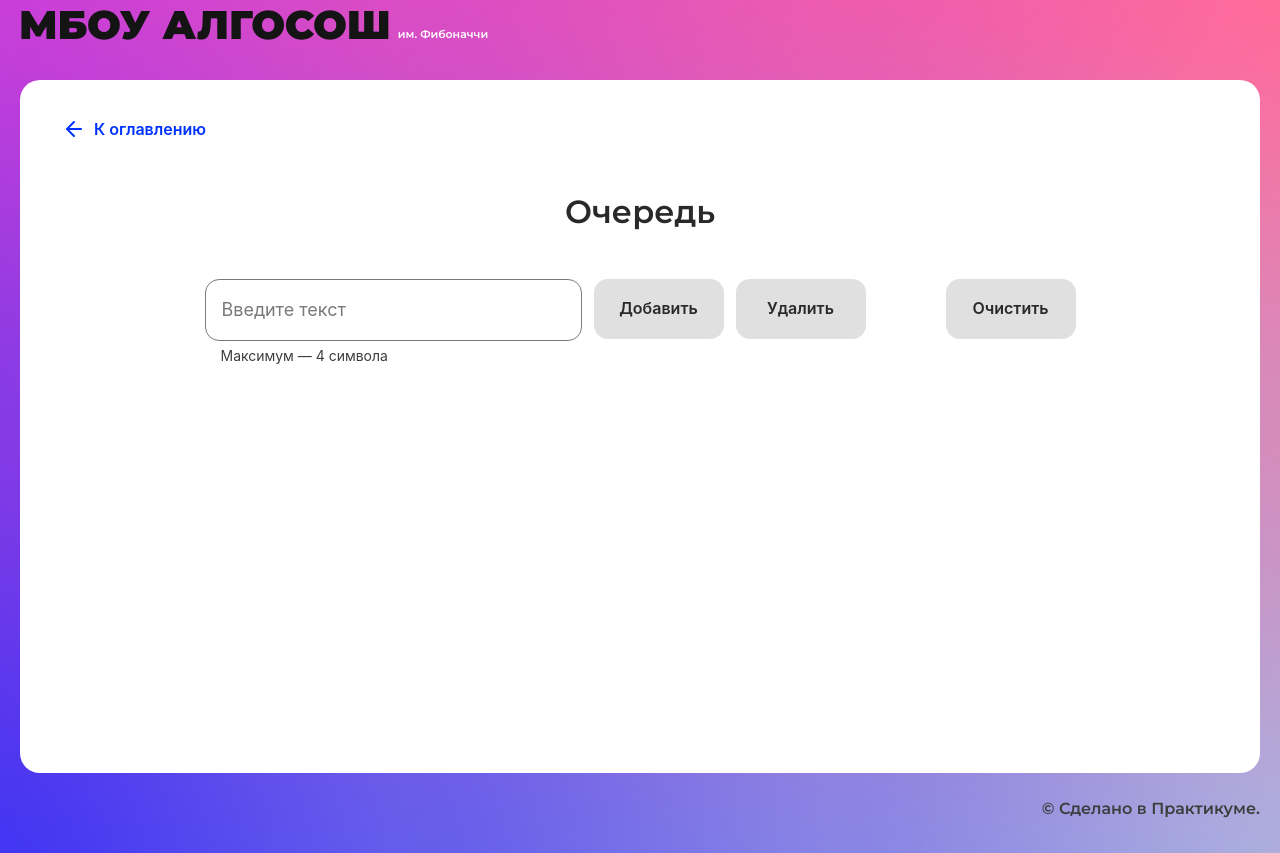
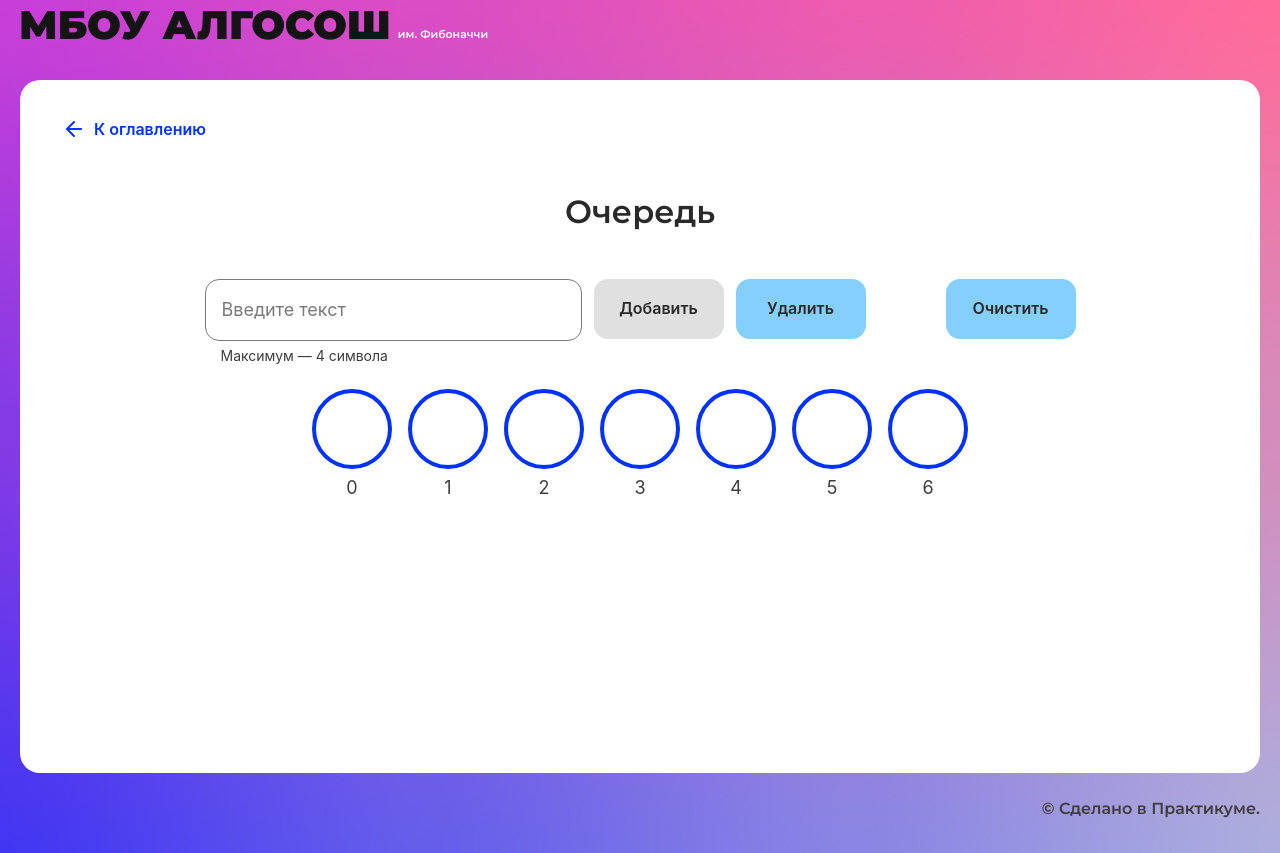
Before and after one commit to lizonkisel/algososh, a React (Create React App) app: page /queue in a window 1280 px wide. Built offline with nearby package versions, Linux system fonts and the light colour scheme.

Commit message:
feat: add all functions for queue. Need to fix logic for head element

```diff
--- a/src/components/queue-page/queue-class.ts
+++ b/src/components/queue-page/queue-class.ts
@@ -1,11 +1,18 @@
 interface IQueue<T> {
     enqueue: (item: T) => void;
     dequeue: () => void;
+    getQueue: () => (T | null)[];
+    getQueueLength: () => number;
+    getHeadIndex: () => number;
+    getTailIndex: () => number;
+    getSize: () => number;
     // peak: () => T | null;
+    clear: () => void;
 }
 
 export class Queue<T> implements IQueue<T> {
-    private container: (T | null)[] = [];
+    // private container: (T | null)[] = [];
+    private container: (T)[] = [];
     private head = 0;
     private tail = 0;
     private readonly size: number = 0;
@@ -14,9 +21,12 @@ export class Queue<T> implements IQueue<T> {
     constructor(size: number) {
         this.size = size;
         this.container = Array(size);
+        // this.container = [...Array(size)].map(() => null);
     }
 
     enqueue = (item: T) => {
+        console.log(this.length);
+
         if (this.length >= this.size) {
             throw new Error("Maximum length exceeded");
         } else {
@@ -40,4 +50,30 @@ export class Queue<T> implements IQueue<T> {
     };
 
     isEmpty = () => this.length === 0;
+
+    getQueue = () => {
+        return this.container;
+    }
+
+    getQueueLength = () => {
+        return this.container.length;
+    }
+
+    getHeadIndex = () => {
+        return this.head;
+    };
+
+    getTailIndex = () => {
+        return this.tail;
+    };
+
+    getSize = () => {
+        return this.size;
+    };
+
+    clear = () => {
+        this.container = Array(this.size);
+        this.head = 0;
+        this.tail = 0;
+    }
 }
--- a/src/components/queue-page/queue-page.tsx
+++ b/src/components/queue-page/queue-page.tsx
@@ -15,63 +15,155 @@ const queue = new Queue<number | string>(7);
 export const QueuePage: React.FC = () => {
 
   const [currentLetter, setCurrentLetter] = React.useState<number | string >('');
-  const [currentStack, setCurrentStack] = React.useState<{letter: number | string, state: ElementStates, index: number, isTop: boolean}[]>([]);
+  const [currentQueue, setCurrentQueue] = React.useState<{
+    letter: number | string,
+    state: ElementStates,
+    index: number,
+    isHead: boolean,
+    isTail: boolean
+  }[]>([]);
 
   const delay = (ms: number) =>
   new Promise((resolve) => setTimeout(resolve, ms));
 
+  React.useEffect(() => {
+    console.log(currentQueue);
+    console.log(queue.getQueue());
+    initializeQueue();
+  }, []);
+
+  function initializeQueue() {
+    console.log(queue.getQueueLength());
+    const tempArr = [];
+    for (let i = 0; i < queue.getQueueLength(); i++) {
+      tempArr.push({
+        letter: '',
+        state: ElementStates.Default,
+        index: i,
+        isHead: false,
+        isTail: false
+        // isHead: i === queue.getHeadIndex() ? true : false,
+        // isTail: i === queue.getTailIndex() ? true : false
+      });
+      // queue.enqueue('');
+    }
+    setCurrentQueue(tempArr);
+  };
+
   const addToQueue = async(e: React.FormEvent<HTMLFormElement>) => {
-    // e.preventDefault();
+    e.preventDefault();
 
     // if (currentLetter !== '' && currentLetter !== null && currentLetter !== undefined) {
-    //   stack.push(currentLetter);
-    //   setCurrentStack([...stack.getStack().map((value, i) => {
-    //     return {letter: value, state: i + 1 === stack.getSize() ? ElementStates.Changing : ElementStates.Default, index: i, isTop: i + 1 === stack.getSize() ? true : false}
-    //   })]);
-    // }
+    if (currentLetter !== '' && currentLetter !== null && currentLetter !== undefined) {
+      queue.enqueue(currentLetter);
+      console.log(queue.getQueue());
 
-    // await delay(500);
+      setCurrentQueue([...queue.getQueue().map((value, i) => {
+        console.log(value);
+        console.log(i);
+        console.log(currentQueue);
+        console.log(queue.getTailIndex());
+        return {
+          letter: value,
+          state: i + 1 === queue.getTailIndex() ? ElementStates.Changing : ElementStates.Default,
+          index: i,
+          isHead: i === queue.getHeadIndex() ? true : false,
+          isTail: i + 1 === queue.getTailIndex() ? true : false
+        }
+      })]);
+    }
 
-    // setCurrentStack([...stack.getStack().map((value, i) => {
-    //   return {letter: value, state: ElementStates.Default, index: i, isTop: i + 1 === stack.getSize() ? true : false}
-    // })]);
+    await delay(500);
 
-    // setCurrentLetter('');
+    setCurrentQueue([...queue.getQueue().map((value, i) => {
+      return {
+        letter: value,
+        state: ElementStates.Default,
+        index: i,
+        isHead: i === queue.getHeadIndex() ? true : false,
+        isTail: i + 1 === queue.getTailIndex() ? true : false
+      }
+    })]);
+
+    setCurrentLetter('');
   };
 
   const deleteFromQueue = async() => {
-    // setCurrentStack([...stack.getStack().map((value, i) => {
-    //   return {letter: value, state: i + 1 === stack.getSize() ? ElementStates.Changing : ElementStates.Default, index: i, isTop: i + 1 === stack.getSize() ? true : false}
-    // })]);
 
-    // await delay(500);
+    setCurrentQueue([...queue.getQueue().map((value, i) => {
+      console.log(value);
+      console.log(i);
+      return {
+        letter: value,
+        state: i === queue.getHeadIndex() ? ElementStates.Changing : ElementStates.Default,
+        index: i,
+        isHead: i === queue.getHeadIndex() ? true : false,
+        isTail: i + 1 === queue.getTailIndex() ? true : false
+      }
+    })]);
 
-    // stack.pop();
+    queue.dequeue();
 
-    // setCurrentStack([...stack.getStack().map((value, i) => {
-    //   return {letter: value, state: ElementStates.Default, index: i, isTop: i + 1 === stack.getSize() ? true : false}
-    // })]);
+    await delay(500);
 
-    // setCurrentLetter('');
+    setCurrentQueue([...queue.getQueue().map((value, i) => {
+      return {
+        letter: value,
+        state: ElementStates.Default,
+        index: i,
+        isHead: i === queue.getHeadIndex() ? true : false,
+        isTail: i + 1 === queue.getTailIndex() ? true : false
+      }
+    })]);
+
   };
 
   function clearQueue() {
-    // stack.clear();
-    // setCurrentStack([...stack.getStack().map((value, i) => {
-    //   return {letter: value, state: ElementStates.Default, index: i, isTop: i + 1 === stack.getSize() ? true : false}
-    // })]);
+    queue.clear();
+    console.log(queue.getQueue());
 
-    // setCurrentLetter('');
+    setCurrentQueue([...queue.getQueue().map((value, i) => {
+      console.log(value);
+      return {
+        letter: value,
+        state: i + 1 === queue.getSize() ? ElementStates.Changing : ElementStates.Default,
+        index: i,
+        isHead: i === queue.getHeadIndex() ? true : false,
+        isTail: i + 1 === queue.getTailIndex() ? true : false
+      }
+    })]);
   };
 
-  const renderQueue = currentStack.map((value, i) => {
-
+  const renderQueue = currentQueue.map((value, i) => {
+    if (value === undefined) {
+      return (
+        <Circle
+          letter={''}
+          state={ElementStates.Default}
+          index={i}
+          head={''}
+          tail={''}
+        />
+      )
+    } else {
+      return (
+        <Circle
+          letter={value.letter.toString()}
+          state={value.state}
+          index={value.index}
+          head={value.isHead ? 'head' : ''}
+          tail={value.isTail ? 'tail' : ''}
+        />
+      )
+    }
     // return (
-    //   <div className={styles.stackArea__stack} key={i}>
-    //     <span className={styles.stack__top}>{value.isTop ? 'top' : ''}</span>
-    //     <Circle letter={value.letter.toString()} state={value.state}/>
-    //     <span>{value.index}</span>
-    //   </div>
+    //   <Circle
+    //     letter={value.letter.toString()}
+    //     state={value.state}
+    //     index={value.index}
+    //     head={value.isHead ? 'head' : ''}
+    //     tail={value.isTail ? 'tail' : ''}
+    //   />
     // )
   });
 
@@ -81,12 +173,13 @@ export const QueuePage: React.FC = () => {
         <fieldset className={styles.form__fieldset} id='stack'>
           <Input extraClass={styles.form__input} type="text" maxLength={4} isLimitText={true} value={currentLetter} onChange={(e) => setCurrentLetter(e.currentTarget.value)}/>
           <Button extraClass={styles.form__button} text='Добавить' type='submit' name='add' disabled={currentLetter === ''}/>
-          <Button extraClass={styles.form__button} text='Удалить' type='button' name='delete' onClick={deleteFromQueue} disabled={currentStack.length === 0}/>
-          <Button extraClass={styles.form__button} text='Очистить' type='button' name='clear' onClick={clearQueue} disabled={currentStack.length === 0}/>
+          <Button extraClass={styles.form__button} text='Удалить' type='button' name='delete' onClick={deleteFromQueue} disabled={currentQueue.length === 0}/>
+          <Button extraClass={styles.form__button} text='Очистить' type='button' name='clear' onClick={clearQueue} disabled={currentQueue.length === 0}/>
         </fieldset>
 
         <section className={styles.stackArea}>
           {renderQueue}
+          {/* <Circle letter={'t'} head={'head'} index={0} tail={'tail'}/> */}
         </section>
       </form>
     </SolutionLayout>
```
